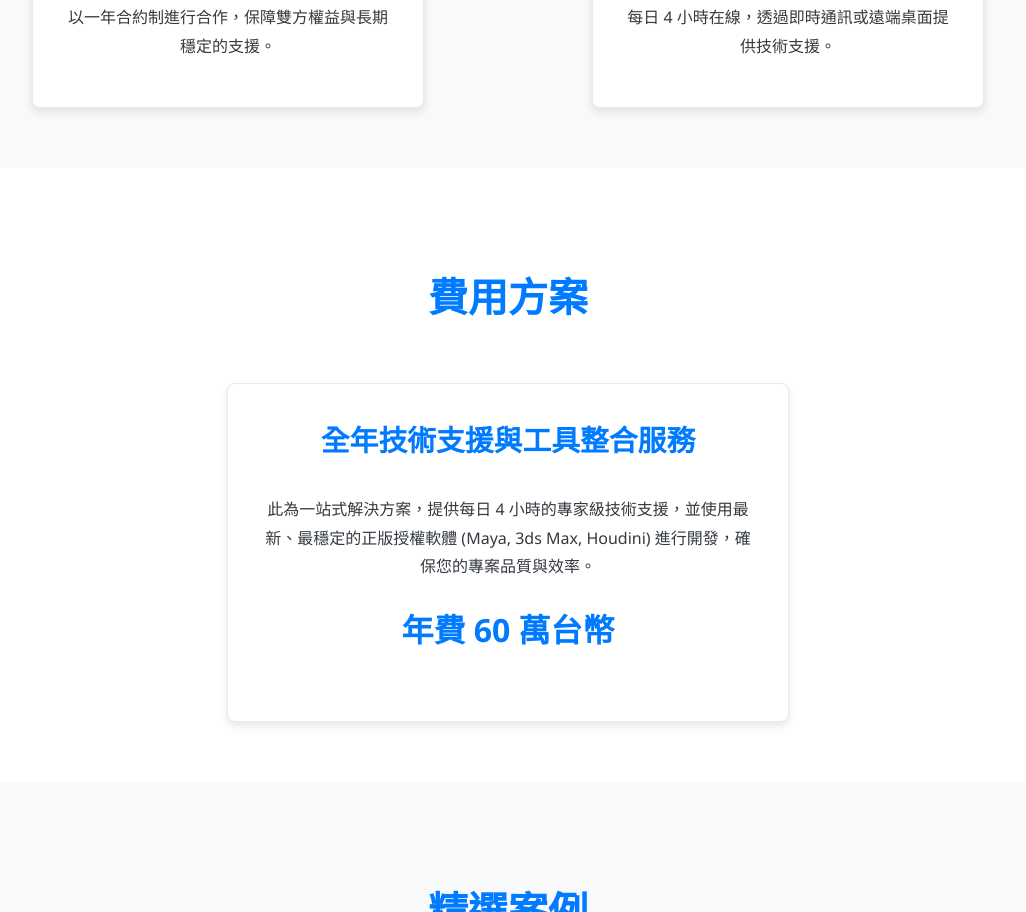
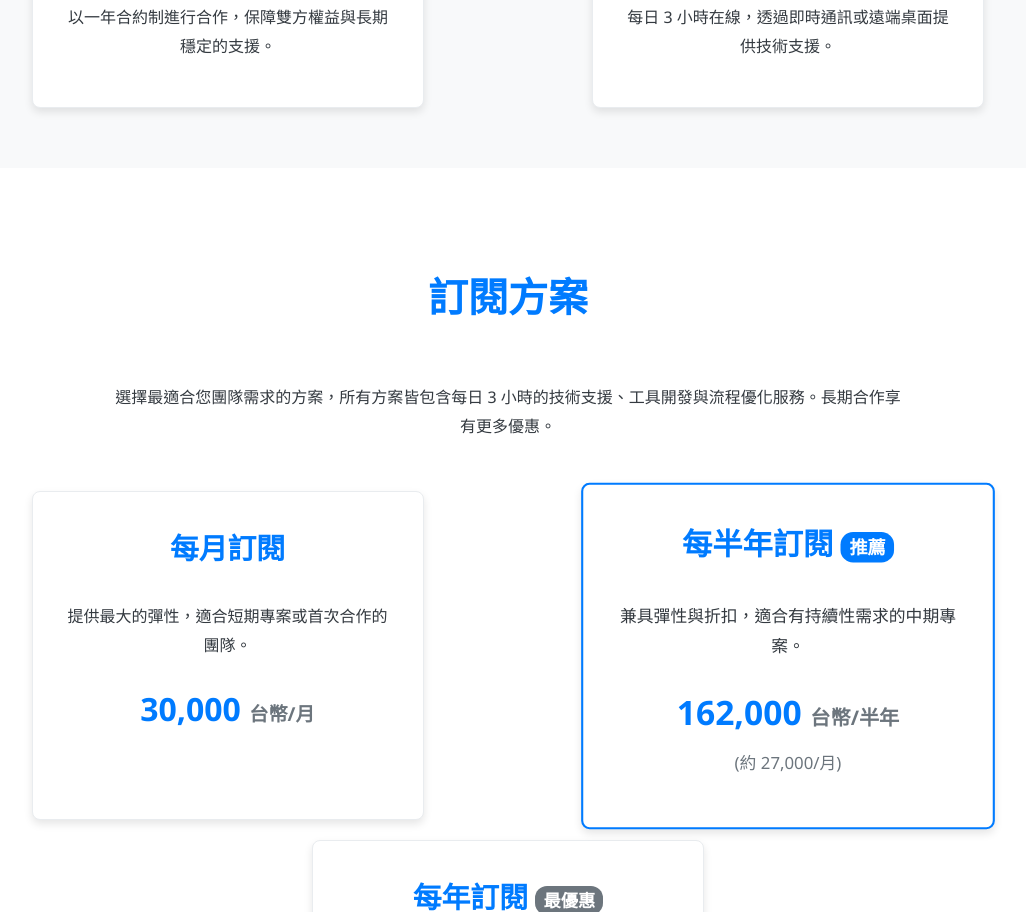
Before and after one commit to VicYu1983/vic-techart-site, a plain HTML site: page index.html in a window 1280 px wide. Shown: the part 1888-2800 px from the top of the page, without its empty margins (132-1158 px from the left). Drawn offline with Linux system fonts and the light colour scheme.

Commit message:
feat: 更新服务方案内容，将每日支持时间调整为3小时并新增订阅选项
- 将每日技术支持时间从4小时调整为3小时
- 新增每月、每半年和每年三种订阅方案
- 移除原有的单一全年方案，改为更灵活的订阅模式
- 添加方案价格和优惠信息

```diff
--- a/index.html
+++ b/index.html
@@ -240,7 +240,7 @@
   <main>
     <section class="hero">
       <h2>解放您的創意，讓技術問題成為過去</h2>
-      <p>提供每日 4 小時的穩定技術支援，協助您的團隊解決 3ds Max, Maya, Houdini 中的技術難題，讓藝術家專注於創作。</p>
+      <p>提供每日 3 小時的穩定技術支援，協助您的團隊解決 3ds Max, Maya, Houdini 中的技術難題，讓藝術家專注於創作。</p>
       <a href="#contact" class="cta-button">開始合作</a>
     </section>
 
@@ -282,7 +282,7 @@
           </div>
            <div class="card">
             <h3>日常支援</h3>
-            <p>每日 4 小時在線，透過即時通訊或遠端桌面提供技術支援。</p>
+            <p>每日 3 小時在線，透過即時通訊或遠端桌面提供技術支援。</p>
           </div>
         </div>
       </div>
@@ -290,13 +290,29 @@
 
     <section id="fees">
       <div class="container">
-        <h2 class="section-title">費用方案</h2>
-        <div style="max-width: 800px; margin: 0 auto; text-align: center;">
-            <div class="card" style="width: auto; max-width: 500px; margin: 0 auto;">
-                <h3>全年技術支援與工具整合服務</h3>
-                <p>此為一站式解決方案，提供每日 4 小時的專家級技術支援，並使用最新、最穩定的正版授權軟體 (Maya, 3ds Max, Houdini) 進行開發，確保您的專案品質與效率。</p>
-                <p style="font-size: 2em; color: var(--primary-color); font-weight: bold; margin-top: 20px;">年費 60 萬台幣</p>
-            </div>
+        <h2 class="section-title">訂閱方案</h2>
+        <p style="text-align: center; max-width: 800px; margin: 0 auto 50px;">選擇最適合您團隊需求的方案，所有方案皆包含每日 3 小時的技術支援、工具開發與流程優化服務。長期合作享有更多優惠。</p>
+        <div class="card-container">
+          <div class="card">
+            <h3>每月訂閱</h3>
+            <p>提供最大的彈性，適合短期專案或首次合作的團隊。</p>
+            <p style="font-size: 2em; color: var(--primary-color); font-weight: bold; margin: 20px 0;">30,000 <span style="font-size: 0.6em; color: var(--secondary-color);">台幣/月</span></p>
+          </div>
+          <div class="card" style="border: 2px solid var(--primary-color); transform: scale(1.05);">
+            <h3 style="color: var(--primary-color);">每半年訂閱 <span style="font-size: 0.6em; background-color: var(--primary-color); color: var(--white); padding: 3px 8px; border-radius: 12px; vertical-align: middle;">推薦</span></h3>
+            <p>兼具彈性與折扣，適合有持續性需求的中期專案。</p>
+            <p style="font-size: 2em; color: var(--primary-color); font-weight: bold; margin: 20px 0;">162,000 <span style="font-size: 0.6em; color: var(--secondary-color);">台幣/半年</span></p>
+            <p style="color: var(--secondary-color); margin-top: -15px;">(約 27,000/月)</p>
+          </div>
+          <div class="card">
+            <h3>每年訂閱 <span style="font-size: 0.6em; background-color: var(--secondary-color); color: var(--white); padding: 3px 8px; border-radius: 12px; vertical-align: middle;">最優惠</span></h3>
+            <p>最經濟實惠的選擇，確保您的團隊在全年都擁有穩定的專家技術支援。</p>
+            <p style="font-size: 2em; color: var(--primary-color); font-weight: bold; margin: 20px 0;">288,000 <span style="font-size: 0.6em; color: var(--secondary-color);">台幣/年</span></p>
+            <p style="color: var(--secondary-color); margin-top: -15px;">(約 24,000/月)</p>
+          </div>
+        </div>
+        <div style="text-align: center; margin-top: 40px; color: var(--secondary-color);">
+          <p><strong>請注意：</strong>專案可能需要的正版軟體 (如 Maya, Houdini 等) 授權費用需另計。</p>
         </div>
       </div>
     </section>
```
